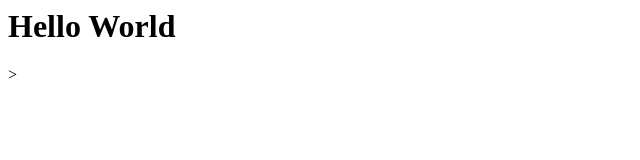
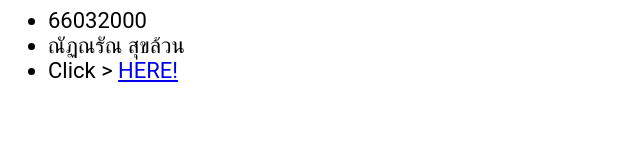
Before and after one commit to zXenocc/zXenocc.github.io, a plain HTML site: page index.html in a window 1280 px wide. Shown: the whole page, without its empty margins (0-640 px from the left). Drawn offline with Linux system fonts and the light colour scheme.

Commit message:
Update index.html

```diff
--- a/index.html
+++ b/index.html
@@ -1 +1,16 @@
-<h1>Hello World</h1>>
+<html>
+  <head>
+  <title>Natnaran 66032000</title>
+    <style>
+      body { font-family: 'Roboto';font-size: 22px; }
+    </style>
+  </head>
+
+  <body>
+    <ul>
+      <li>66032000</li>
+      <li>ณัฏณรัณ สุขล้วน</li>
+      <li>Click > <a href='https://zxenocc.github.io/_multipages'>HERE!</a> </li>
+    </ul>
+  </body>
+</html>
```
